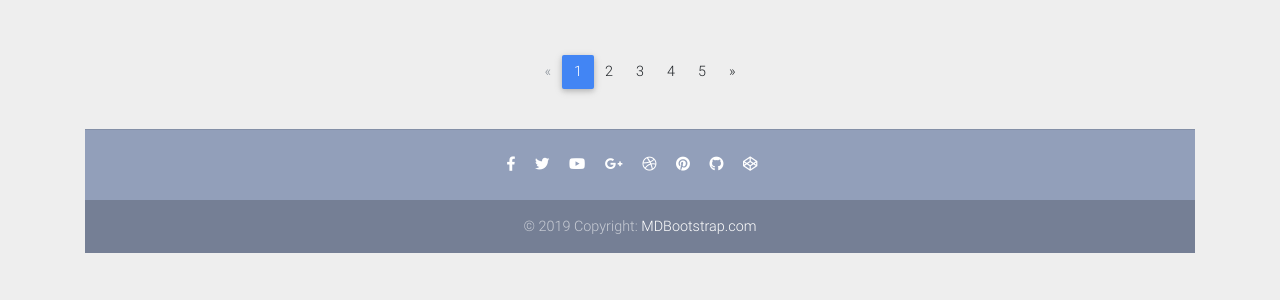
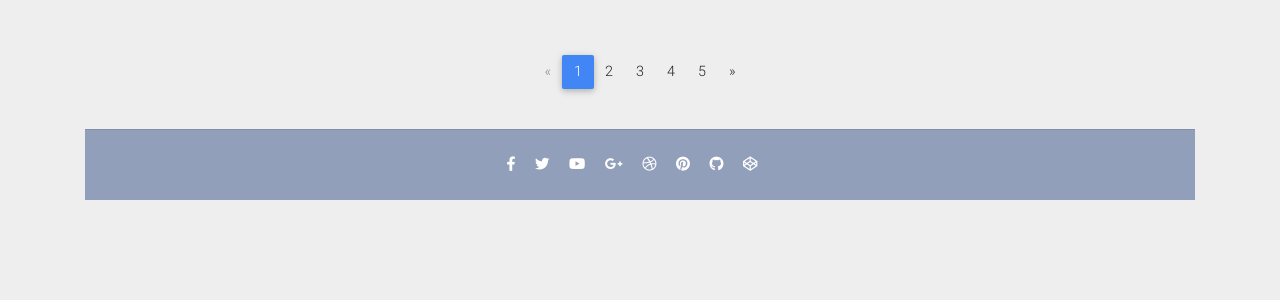
Before and after one commit to JawadArman96/e-Commerce-site, a Django app: page / in a window 1280 px wide. Shown: the part 163-463 px from the top of the page. Run offline with Django 3.2, Linux system fonts and the light colour scheme; data that the repository does not hold is empty; some libraries are stand-ins or nearby versions.

Commit message:
Fix homepage with redundant links

```diff
--- a/templates/home-page.html
+++ b/templates/home-page.html
@@ -189,12 +189,7 @@
     </div>
     <!-- Social icons -->
 
-    <!--Copyright-->
-    <div class="footer-copyright py-3">
-      © 2019 Copyright:
-      <a href="https://mdbootstrap.com/education/bootstrap/" target="_blank"> MDBootstrap.com </a>
-    </div>
-    <!--/.Copyright-->
+
 
   </footer>
   <!--/.Footer-->
```
